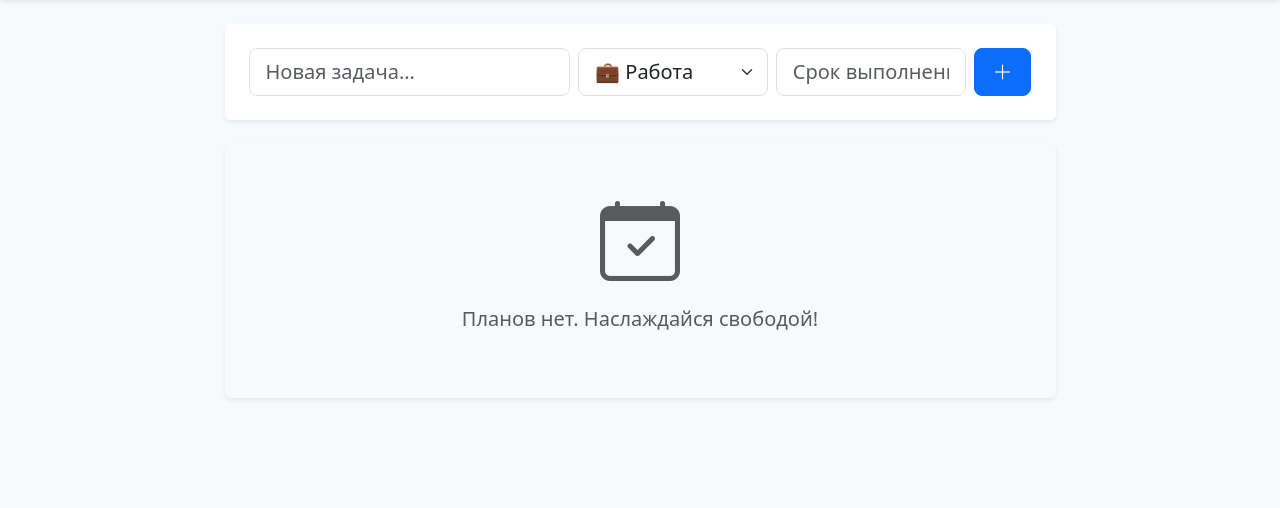
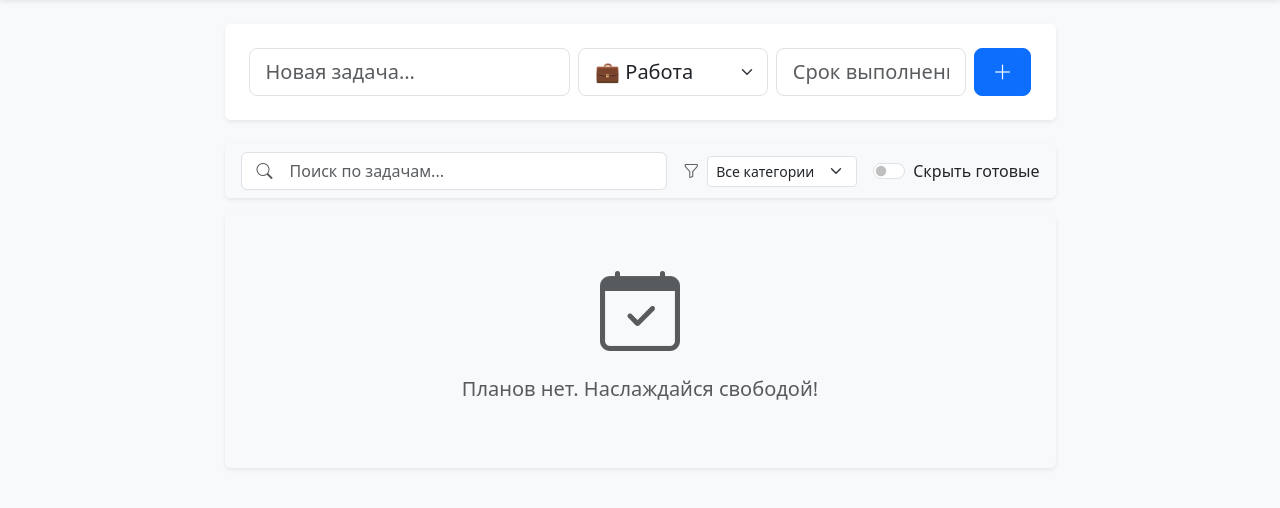
Before and after one commit to KoshFromVorlon/flask_pro_taskmanager, a Flask app: page / in a window 1280 px wide. Shown: the part 62-570 px from the top of the page. Run offline with Flask 3, Linux system fonts and the light colour scheme; a user stored in the database is signed in.

Commit message:
Search and Filters

```diff
--- a/app/templates/index.html
+++ b/app/templates/index.html
@@ -7,11 +7,9 @@
         <div class="card shadow-sm mb-4 border-0">
             <div class="card-body p-4 bg-white rounded">
                 <form method="POST" class="row g-2 align-items-center">
-
                     <div class="col-md-5">
                         <input type="text" name="content" class="form-control form-control-lg" placeholder="Новая задача..." required>
                     </div>
-
                     <div class="col-md-3">
                         <select name="category" class="form-select form-select-lg">
                             <option value="Работа">💼 Работа</option>
@@ -21,7 +19,6 @@
                             <option value="Важное">🔥 Важное</option>
                         </select>
                     </div>
-
                     <div class="col-md-3">
                         <input type="text"
                                name="deadline"
@@ -30,7 +27,6 @@
                                onfocus="(this.type='datetime-local')"
                                onblur="if(!this.value)this.type='text'">
                     </div>
-
                     <div class="col-md-1">
                         <button type="submit" class="btn btn-primary btn-lg w-100" title="Добавить">
                             <i class="bi bi-plus-lg"></i>
@@ -40,7 +36,34 @@
             </div>
         </div>
 
-        <div class="list-group shadow-sm">
+        <div class="card shadow-sm mb-3 border-0">
+            <div class="card-body py-2 px-3 bg-light rounded d-flex flex-wrap align-items-center gap-3">
+
+                <div class="flex-grow-1 position-relative">
+                    <i class="bi bi-search position-absolute top-50 start-0 translate-middle-y ms-3 text-muted"></i>
+                    <input type="text" id="searchInput" class="form-control ps-5" placeholder="Поиск по задачам...">
+                </div>
+
+                <div class="d-flex align-items-center">
+                    <i class="bi bi-funnel text-muted me-2"></i>
+                    <select id="categoryFilter" class="form-select form-select-sm" style="width: 150px;">
+                        <option value="all">Все категории</option>
+                        <option value="Работа">💼 Работа</option>
+                        <option value="Дом">🏠 Дом</option>
+                        <option value="Учеба">🎓 Учеба</option>
+                        <option value="Покупки">🛒 Покупки</option>
+                        <option value="Важное">🔥 Важное</option>
+                    </select>
+                </div>
+
+                <div class="form-check form-switch m-0">
+                    <input class="form-check-input" type="checkbox" id="hideCompletedFilter">
+                    <label class="form-check-label text-nowrap" for="hideCompletedFilter">Скрыть готовые</label>
+                </div>
+            </div>
+        </div>
+
+        <div class="list-group shadow-sm" id="taskList">
 
             {% if not tasks %}
                 <div class="text-center py-5 text-muted">
@@ -50,7 +73,11 @@
             {% endif %}
 
             {% for task in tasks %}
-            <div class="list-group-item d-flex justify-content-between align-items-center p-3 task-item {% if task.completed %}bg-light opacity-75{% endif %}" id="task-{{ task.id }}">
+            <div class="list-group-item d-flex justify-content-between align-items-center p-3 task-item {% if task.completed %}bg-light opacity-75{% endif %}"
+                 id="task-{{ task.id }}"
+                 data-category="{{ task.category }}"
+                 data-completed="{{ 'true' if task.completed else 'false' }}"
+                 data-content="{{ task.content|lower }}">
 
                 <div class="d-flex align-items-center gap-3 w-100" style="cursor: pointer;" onclick="toggleTask({{ task.id }})">
 
```
Also changed, not shown: app/static/script.js (+56 -19 lines).
